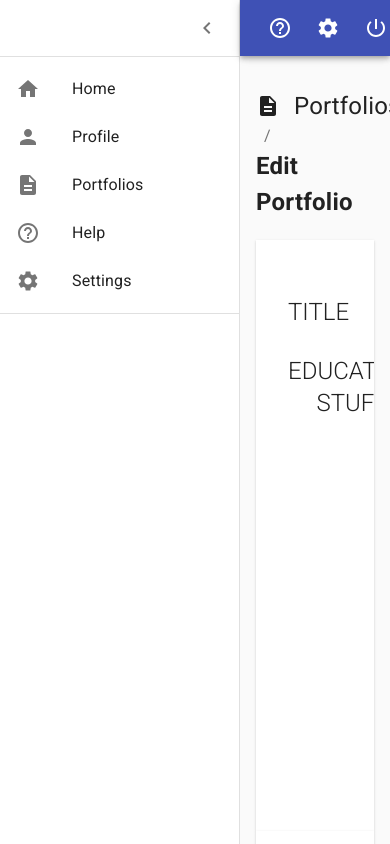
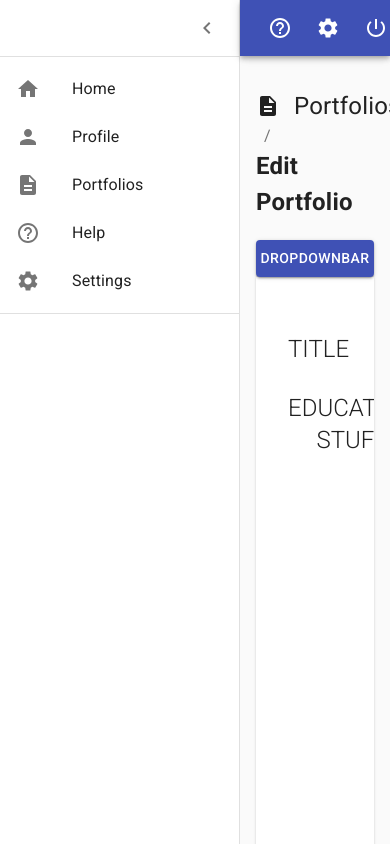
Before and after one commit to BitShiftITProject/bs-frontend, a React (Create React App) app: page /portfolios/edit in a window 390 px wide. Built offline with nearby package versions, Linux system fonts and the light colour scheme.

Commit message:
added a dropdown to the editportfilio page. the button changes according to breakpoints, however the dropdown contents are still small

```diff
--- /dev/null
+++ b/src/Components/LoggedInComponents/EditPortfolioDropdown.js
@@ -0,0 +1,114 @@
+import React, { Component } from 'react'
+import { withStyles, styled } from '@material-ui/core/styles'
+
+import { TextField, Button, Typography, Fab, Grid, Container } from '@material-ui/core'
+
+import ClickAwayListener from '@material-ui/core/ClickAwayListener';
+import Grow from '@material-ui/core/Grow';
+import Paper from '@material-ui/core/Paper';
+import Popper from '@material-ui/core/Popper';
+import MenuItem from '@material-ui/core/MenuItem';
+import MenuList from '@material-ui/core/MenuList';
+import { makeStyles } from '@material-ui/core/styles';
+
+
+const useStyles = makeStyles((theme) => ({
+    root: {
+        display: 'flex',
+    },
+    paper: {
+        marginRight: theme.spacing(2),
+    },
+
+    button: {
+        width: "100%",
+
+    }
+
+}));
+
+
+export default function EditPortfolioDropdown() {
+    const classes = useStyles();
+    const [open, setOpen] = React.useState(false);
+    const anchorRef = React.useRef(null);
+
+    const handleToggle = () => {
+        setOpen((prevOpen) => !prevOpen);
+    };
+
+    const handleClose = (event) => {
+        if (anchorRef.current && anchorRef.current.contains(event.target)) {
+            return;
+        }
+
+        setOpen(false);
+    };
+
+    function handleListKeyDown(event) {
+        if (event.key === 'Tab') {
+            event.preventDefault();
+            setOpen(false);
+        }
+    }
+
+    // return focus to the button when we transitioned from !open -> open
+    const prevOpen = React.useRef(open);
+    React.useEffect(() => {
+        if (prevOpen.current === true && open === false) {
+            anchorRef.current.focus();
+        }
+
+        prevOpen.current = open;
+    }, [open]);
+
+
+
+    return (
+        <Grid xs={12} md={12} lg={12}
+        // container
+        // direction="row"
+        // justify="center"
+        // alignItems="center"
+        >
+            <Paper >
+
+
+                <Button
+                    className={classes.button}
+                    ref={anchorRef}
+                    aria-controls={open ? 'menu-list-grow' : undefined}
+                    aria-haspopup="true"
+                    onClick={handleToggle}
+                    color="primary"
+                    variant="contained"
+                >
+                    DROPDOWNBAR
+                </Button>
+                <Popper open={open} anchorEl={anchorRef.current} role={undefined} transition disablePortal>
+                    {({ TransitionProps, placement }) => (
+                        <Grow
+                            {...TransitionProps}
+                            style={{ transformOrigin: placement === 'bottom' ? 'center top' : 'center bottom' }}
+                        >
+                            <Paper >
+                                <ClickAwayListener onClickAway={handleClose}>
+                                    <MenuList autoFocusItem={open} id="menu-list-grow" onKeyDown={handleListKeyDown} >
+                                        <MenuItem sonClick={handleClose}>Style</MenuItem>
+                                        <MenuItem onClick={handleClose}>Content</MenuItem>
+
+                                    </MenuList>
+                                </ClickAwayListener>
+                            </Paper>
+                        </Grow>
+                    )}
+                </Popper>
+
+
+
+            </Paper>
+
+
+        </Grid>
+    );
+}
--- a/src/Components/LoggedInComponents/EditPortfolioPage.js
+++ b/src/Components/LoggedInComponents/EditPortfolioPage.js
@@ -3,6 +3,7 @@ import clsx from 'clsx'
 
 import { loggedInStyles } from '../loggedInStyles'
 import HeaderBreadcrumbs from './HeaderBreadcrumbs'
+import EditPortfolioDropdown from './EditPortfolioDropdown'
 
 import { Container, Grid, Typography, Paper } from '@material-ui/core'
 import Sidebar from './Sidebar'
@@ -12,7 +13,10 @@ export default function EditPortfolioPage(props) {
   const profilePaper = clsx(classes.paper, classes.fixedHeight)
 
   const content = (
+    <div>
       <Grid container direction='row' spacing={0}>
+        <EditPortfolioDropdown />
+
         <Grid item xs={12} md={4} lg={3}>
           <Paper className={profilePaper}>
             <Grid
@@ -50,6 +54,7 @@ export default function EditPortfolioPage(props) {
           </Paper>
         </Grid>
       </Grid>
+    </div>
   )
   return <Sidebar content={content} />
 }
--- a/src/Components/loggedInStyles.js
+++ b/src/Components/loggedInStyles.js
@@ -90,6 +90,9 @@ const loggedInStyles = makeStyles((theme) => ({
     display: 'flex',
     overflow: 'auto',
     flexDirection: 'column',
+    '&::-webkit-scrollbar': {
+      display: 'none',
+    },
   },
   fixedHeight: {
     height: 700,
```
Lines whose indentation alone changed are shown as unchanged.
